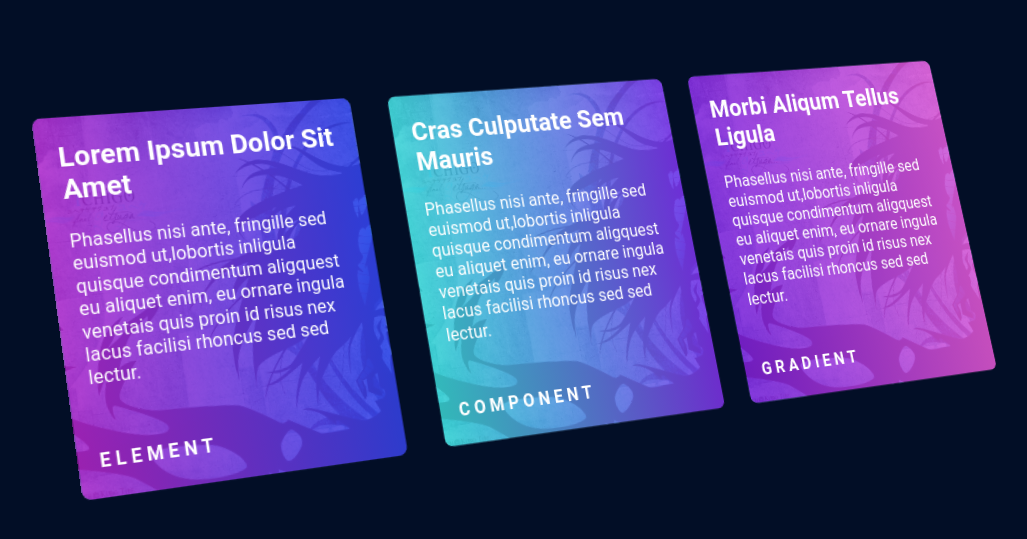
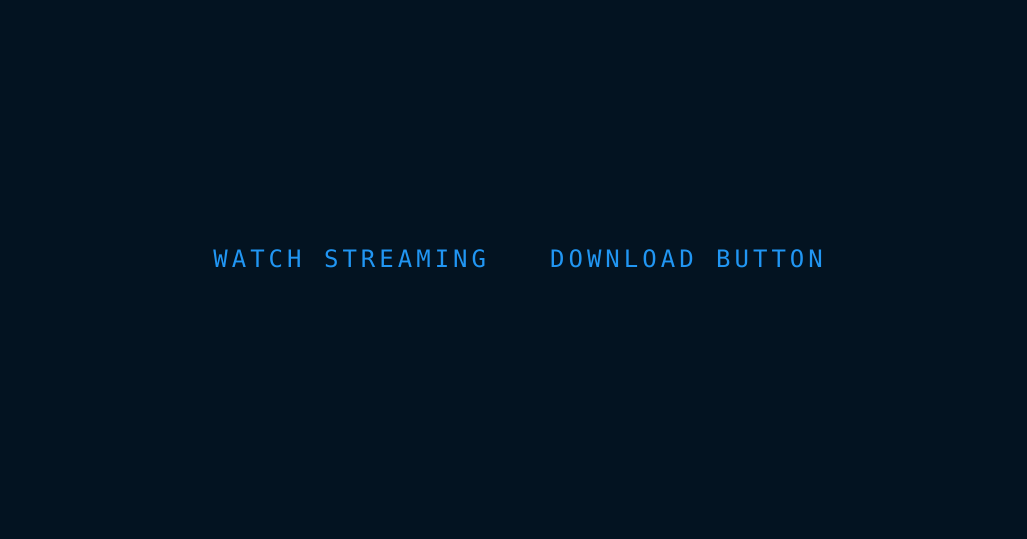
Before and after one commit to Deepak-Mane1902/Neon-Light-Button-Hover-Effect, a plain HTML site: page index.html in a window 1280 px wide. Shown: the part 141-680 px from the top of the page, without its empty margins (120-1147 px from the left). Drawn offline with Linux system fonts and the light colour scheme.

Commit message:
Neon Light Button Hover Effect

```diff
--- a/index.html
+++ b/index.html
@@ -1,38 +1,27 @@
 <!DOCTYPE html>
 <html lang="en">
-<head>
-    <link rel="stylesheet" href="style.css">
-    <meta charset="UTF-8">
-    <meta http-equiv="X-UA-Compatible" content="IE=edge">
-    <meta name="viewport" content="width=device-width, initial-scale=1.0">
-    <title>3D Card </title>
-</head>
-<body>
-    <div class="container">
-        <div class="div-transform">
-            <div class="card card-1">
-                <h2>Lorem ipsum dolor sit amet</h2>
-                <p>
-                    Phasellus nisi ante, fringille sed euismod ut,lobortis inligula quisque condimentum aligquest eu aliquet enim, eu ornare ingula venetais quis proin id risus nex lacus facilisi rhoncus sed sed lectur.
-                </p>
-                <h4>Element</h4>
-            </div>
-            <div class="card card-2 ">
-                <h2> cras culputate sem mauris </h2>
-                <p>
-                    Phasellus nisi ante, fringille sed euismod ut,lobortis inligula quisque condimentum aligquest eu aliquet enim, eu ornare ingula venetais quis proin id risus nex lacus facilisi rhoncus sed sed lectur.
-                </p>
-            <h4>component</h4>
-            </div>
-            <div class="card card-3">
-                <h2>Morbi aliqum tellus ligula</h2>
-                <p>
-                    Phasellus nisi ante, fringille sed euismod ut,lobortis inligula quisque condimentum aligquest eu aliquet enim, eu ornare ingula venetais quis proin id risus nex lacus facilisi rhoncus sed sed lectur.
-                </p>
-                <h4>Gradient</h4>
-            </div>
-        </div>
-    </div>
-
-</body>
+  <head>
+    <meta charset="UTF-8" />
+    <meta name="viewport" content="width=device-width, initial-scale=1.0" />
+    <meta http-equiv="X-UA-Compatible" content="ie=edge" />
+    <link rel="stylesheet" href="style.css" />
+    <title>Neon Light Button Hover Effect</title>
+  </head>
+  <body>
+    <a href="#">
+      <span></span>
+      <span></span>
+      <span></span>
+      <span></span>
+      Watch Streaming
+    </a>
+    <br><br>
+    <a href="#">
+        <span></span>
+        <span></span>
+        <span></span>
+        <span></span>
+        Download Button
+      </a>
+  </body>
 </html>
--- a/style.css
+++ b/style.css
@@ -1,86 +1,103 @@
-* {
-    font-family: "Roboto";
-}
-html,
 body {
-    height: 100vh;
     margin: 0;
     padding: 0;
-    background-color: #020e26;
+    display: flex;
+    justify-content: center;
+    align-items: center;
+    min-height: 100vh;
+    background: #031321;
+    font-family: consolas;
 }
-.container {
-    display: flex;
-    height: 100vh;
-    align-items: center;
-    justify-content: center;
-    perspective: 90rem;
-    perspective-origin: 30% 60%;
-}
-.div-transform {
-    display: flex;
-    transform: rotateX(10deg) rotateY(15deg) rotateZ(-9deg) scale3d(1,1,-0.9) scale(1.1) translateX(50px);
-}
-.card{
-    background: url("1.jpg") center;
-    color: #ffffff;
-    border-radius: 8px;
-    padding: 0px 18px;
-    width: 244px;
-    transition: 0.5s ease;
-    overflow: hidden;
-    transform: translate(0);
-}
-.card::before{
-    content: "";
-    position: absolute;
-    top: 0;
-    left: 0;
-    z-index: -1;
-    width: 100%;
-    height: 100%;
-    opacity: 0.85;
-}
-.card h2{
-    text-transform: capitalize;
-}
-.card h4{
+
+a {
+    position: relative;
+    display: inline-block;
+    padding: 15px 30px;
+    color: #2196f3;
     text-transform: uppercase;
     letter-spacing: 4px;
-    margin-top: 48px;
+    text-decoration: none;
+    font-size: 24px;
+    overflow: hidden;
+    transition: 0.2s;
 }
-.card-1{
-    background-size: cover;
-    transform: scale(1.02);
-    margin-right: 40px;
+
+
+
+a:hover {
+    color: #255784;
+    background: #2196f3;
+    box-shadow: 0 0 10px #2196f3, 0 0 40px #2196f3, 0 0 80px #2196f3;
+    transition-delay: 0.0s;
 }
-.card-1:hover{
-    transform: scale(1.11);
-    box-shadow: -7px 4px 28px -3px #b527cf;
+
+
+a span {
+    position: absolute;
+    display: block;
 }
-.card-1::before{
-    background: linear-gradient(90deg, #b527cf 0%,#3546f0 100%);
+
+
+
+
+a span:nth-child(1) {
+    top: 0;
+    left: -100%;
+    width: 100%;
+    height: 2px;
+    background: linear-gradient(90deg, transparent, #2196f3);
 }
-.card-2{
-    background-size: cover;
-    transform: scale(1.01);
-    margin-right: 31px;
+
+
+
+a:hover span:nth-child(1) {
+    left: 100%;
+    transition: 1s;
 }
-.card-2:hover{
-    transform: scale(1.1);
-    box-shadow: -7px 4px 28px -3px #3bd9d9;
+
+
+a span:nth-child(3) {
+    bottom: 0;
+    right: -100%;
+    width: 100%;
+    height: 2px;
+    background: linear-gradient(270deg, transparent, #2196f3);
 }
-.card-2::before{
-    background: linear-gradient(90deg,#3bd9d9 0%, #8035f0 100%);
+
+a:hover span:nth-child(3) {
+    right: 100%;
+    transition: 1s;
+    transition-delay: 0.0s;
 }
-.card-3{
-    background-size: cover;
-    transform: scale(1.01);
-    margin-right: 31px;
+
+
+
+a span:nth-child(2) {
+    top: -100%;
+    right: 0;
+    width: 2px;
+    height: 100%;
+    background: linear-gradient(180deg, transparent, #2196f3);
 }
-.card-3:hover{
-    transform: scale(1.1);
-    box-shadow: -7px 4px 28px -3px #af32ed;
+
+a:hover span:nth-child(2) {
+    top: 100%;
+    transition: 1s;
+    transition-delay: 0.0s;
 }
-.card-3::before{
-    background: linear-gradient(90deg,#8322de 0%, #e85cde 100%);
+
+
+
+a span:nth-child(4) {
+    bottom: -100%;
+    left: 0;
+    width: 2px;
+    height: 100%;
+    background: linear-gradient(360deg, transparent, #2196f3);
 }
+
+a:hover span:nth-child(4) {
+    bottom: 100%;
+    transition: 1s;
+    transition-delay: 0.0s;
+}
```
